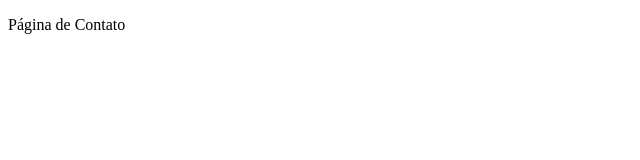
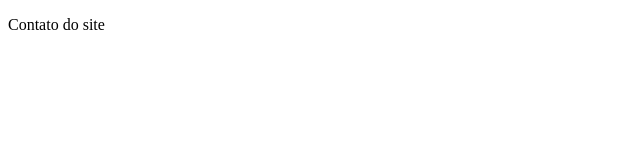
Before and after one commit to viniciusdep/github-master, a plain HTML site: page contato.html in a window 1280 px wide. Shown: the full height of the page, 0-640 px from the left. Drawn offline with Linux system fonts and the light colour scheme.

Commit message:
ALteração na pagina de contato closes #2

```diff
--- a/contato.html
+++ b/contato.html
@@ -6,6 +6,6 @@
     <title>Document</title>
 </head>
 <body>
-    <p>Página de Contato</p>
+    <p>Contato do site</p>
 </body>
 </html>
```
